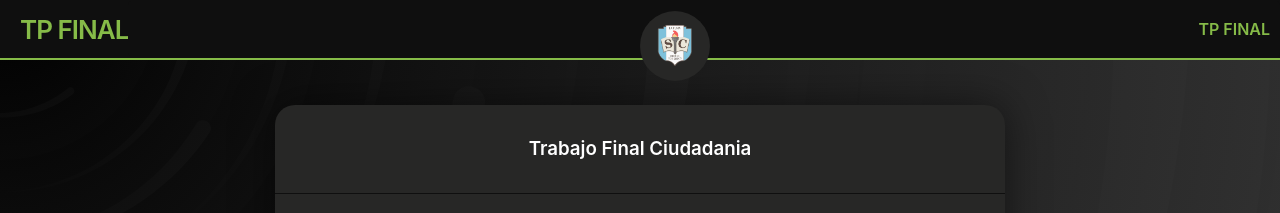
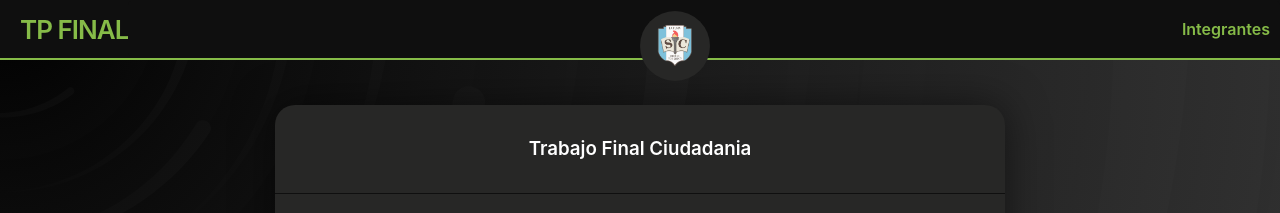
Before and after one commit to tpnashe1/tpnashe1, a Jekyll site: the page built from index.md, in a window 1280 px wide. Shown: the top 213 px of the page. Built offline with Jekyll 4.4.1, drawn with Linux system fonts in a browser that asks for light colours.

Commit message:
Add files via upload

```diff
--- a/_includes/header.html
+++ b/_includes/header.html
@@ -24,7 +24,7 @@
             {% else %}
               {% assign className = "page-link" %}
             {% endif %}
-            <a class="{{ className }}" href="{{ my_page.url | relative_url }}">{{ escape}} TP FINAL
+            <a class="{{ className }}" href="{{ my_page.url | relative_url }}">{{ my_page.title | escape }}
             </a>
           {%- endif -%}
         {%- endfor -%}
```
